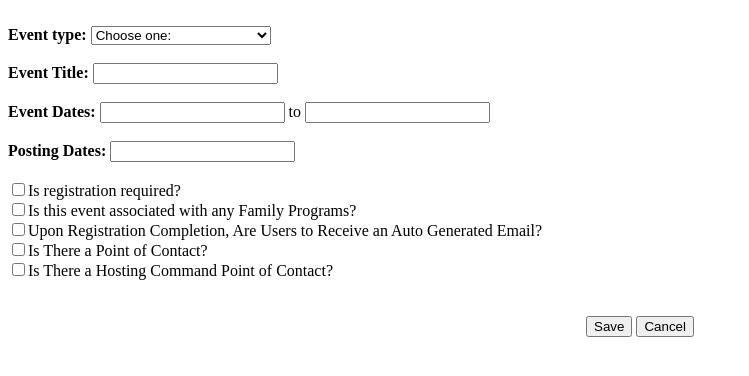
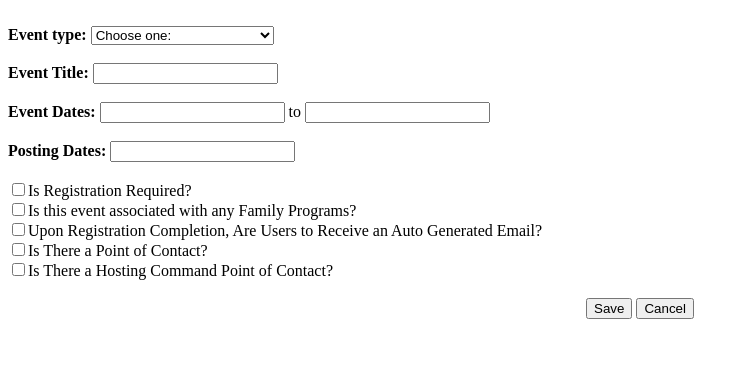
Before and after one commit to charlestuazon/PracticeLabFormValidation, a plain HTML site: page index.html in a window 1280 px wide. Shown: the whole page, without its empty margins (0-749 px from the left). Drawn offline with Linux system fonts and the light colour scheme.

Commit message:
third commit

```diff
--- a/index.html
+++ b/index.html
@@ -12,7 +12,7 @@
         <br>
         <label for="eType"><b>Event type: </b></label>
         <select id="Events" name="eType" required onchange="validateDropbox()" required>
-                <option value="Choose one: ">Choose one: &nbsp;&nbsp;&nbsp;&nbsp;&nbsp;&nbsp;&nbsp;&nbsp;&nbsp;&nbsp;&nbsp;&nbsp;&nbsp;&nbsp;&nbsp;&nbsp;&nbsp;&nbsp;&nbsp;&nbsp;&nbsp;</option>
+                <option value="Choose one: ">Choose one: &nbsp;&nbsp;&nbsp;&nbsp;&nbsp;&nbsp;&nbsp;&nbsp;&nbsp;&nbsp;&nbsp;&nbsp;&nbsp;&nbsp;&nbsp;&nbsp;&nbsp;&nbsp;&nbsp;&nbsp;&nbsp;&nbsp;</option>
                 <option value="wedding">Wedding</option>
                 <option value="birthday">Bithday</option>
                 <option value="reunion">Reunion</option>
@@ -34,13 +34,13 @@
     </div>
     <br>
     <div id="second">
-            <input type="checkbox" name="check" value="1st">Is registration required?<br>
+            <input type="checkbox" name="check" value="1st">Is Registration Required?<br>
             <input type="checkbox" name="check" value="2nd">Is this event associated with any Family Programs?<br>
             <input type="checkbox" name="check" value="3rd">Upon Registration Completion, Are Users to Receive an Auto Generated Email?<br>
             <input type="checkbox" name="check" value="4th">Is There a Point of Contact?<br>
             <input type="checkbox" name="check" value="5th">Is There a Hosting Command Point of Contact?<br>
     </div>
-    <br><br>
+    <br>
 
     <div id="third">
         <center>
```
